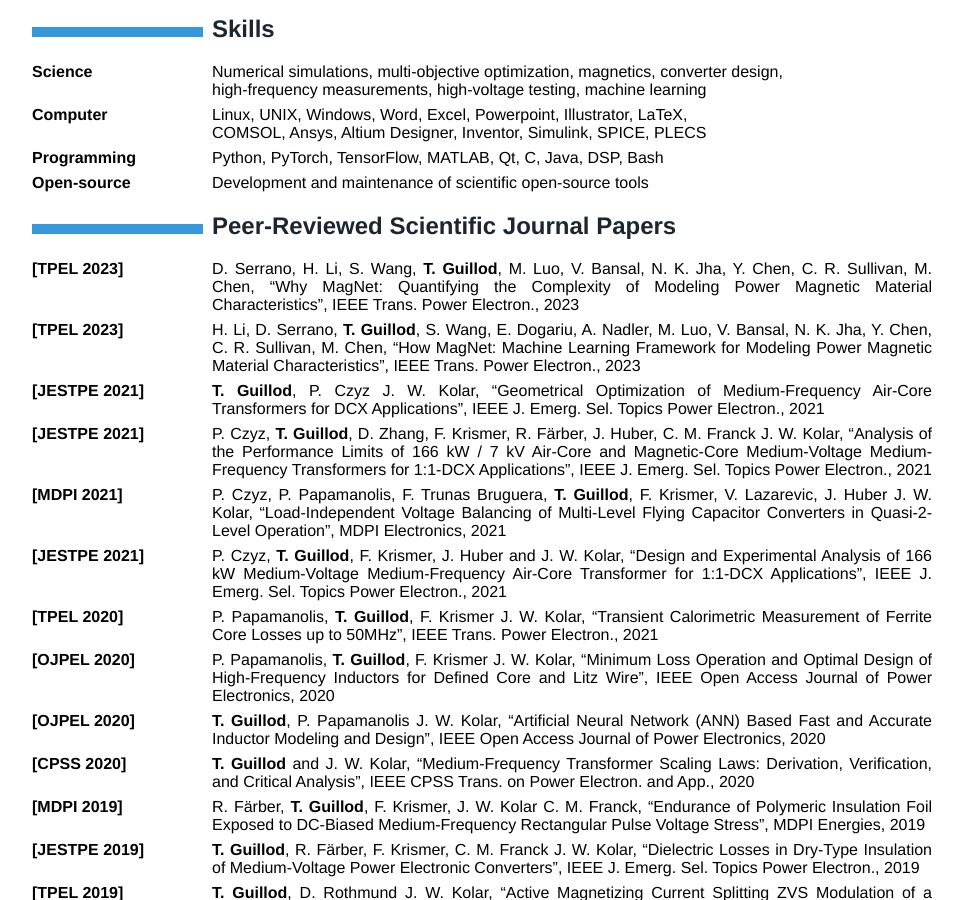
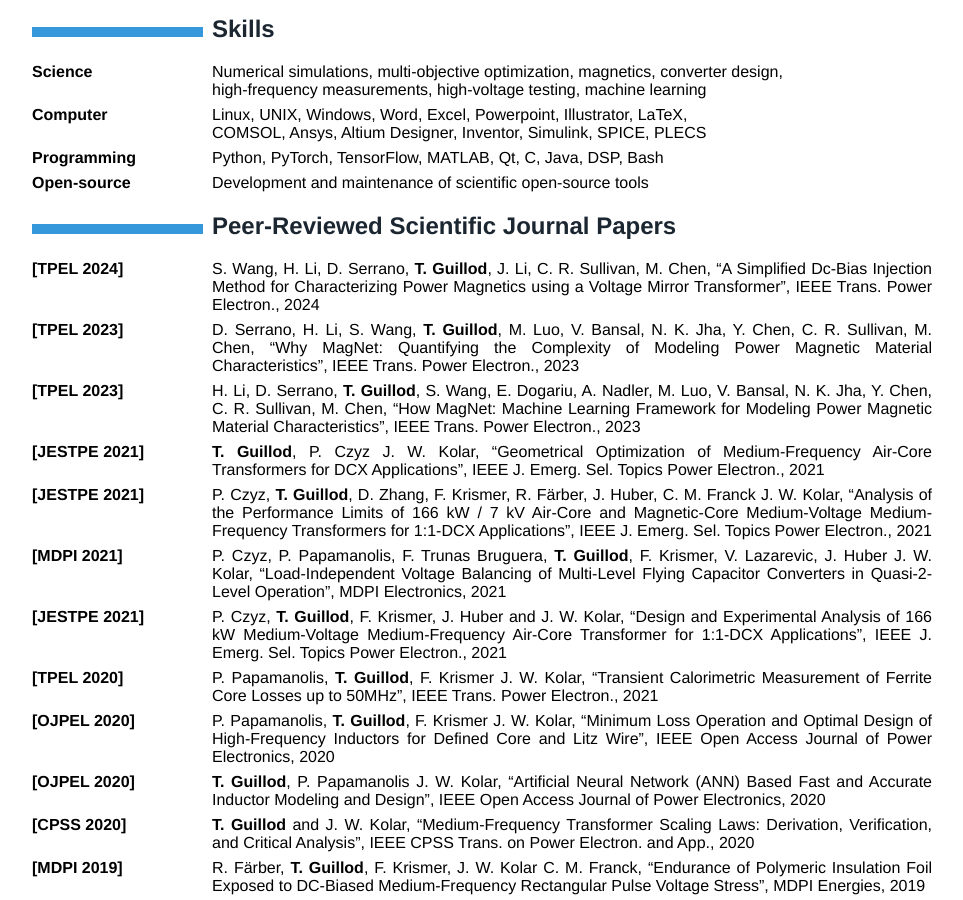
Before and after one commit to otvam/otvam.github.io, a Jekyll site: the page data/cv_guillod.html, which Jekyll copies as it is, in a window 1280 px wide and 900 px high, scrolled down 1076 px. Shown: the whole window, without its empty margins (158-1121 px from the left). Built offline with Jekyll 4.4.1, drawn with Linux system fonts in a browser that asks for light colours.

Commit message:
add tpel paper

```diff
--- a/data/cv_guillod.html
+++ b/data/cv_guillod.html
@@ -206,6 +206,9 @@ COMSOL, Ansys, Altium Designer, Inventor, Simulink, SPICE, PLECS
 </div>
 <h2 id="peer-reviewed-scientific-journal-papers">Peer-Reviewed Scientific Journal Papers</h2>
 <dl>
+<dt>[TPEL 2024]</dt>
+<dd>S. Wang, H. Li, D. Serrano, <strong>T. Guillod</strong>, J. Li, C. R. Sullivan, M. Chen, “A Simplified Dc-Bias Injection Method for Characterizing Power Magnetics using a Voltage Mirror Transformer”, IEEE Trans. Power Electron., 2024
+</dd>
 <dt>[TPEL 2023]</dt>
 <dd>D. Serrano, H. Li, S. Wang, <strong>T. Guillod</strong>, M. Luo, V. Bansal, N. K. Jha, Y. Chen, C. R. Sullivan, M. Chen, “Why MagNet: Quantifying the Complexity of Modeling Power Magnetic Material Characteristics”, IEEE Trans. Power Electron., 2023
 </dd>
```
Also changed, not shown: pandoc/resume.md (+11 -8 lines), 1 other file.
